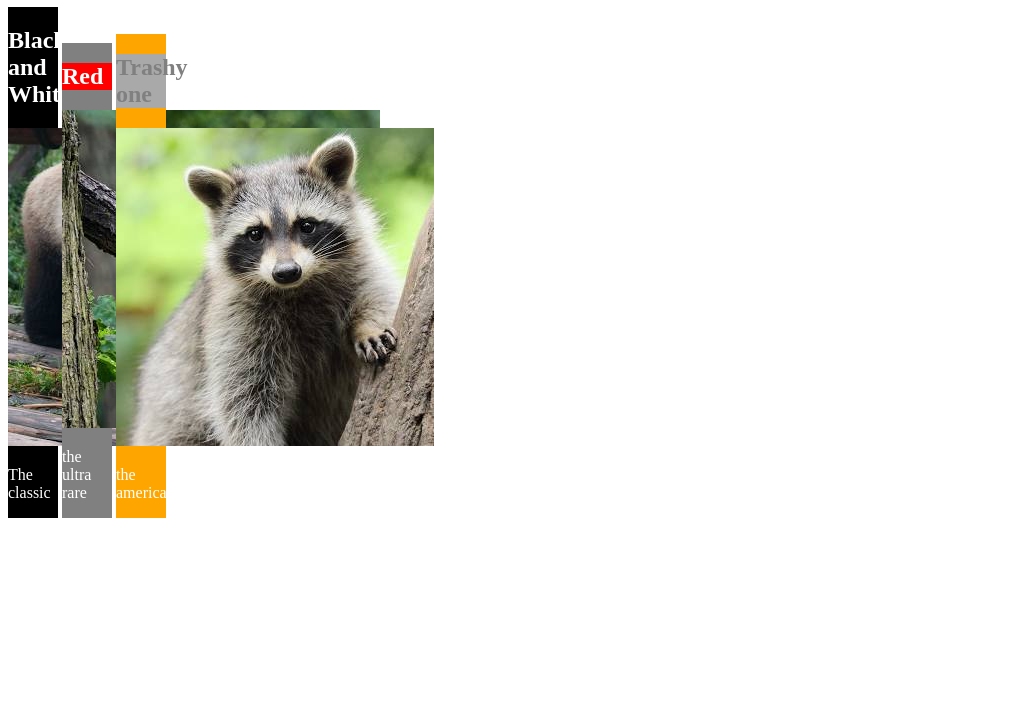
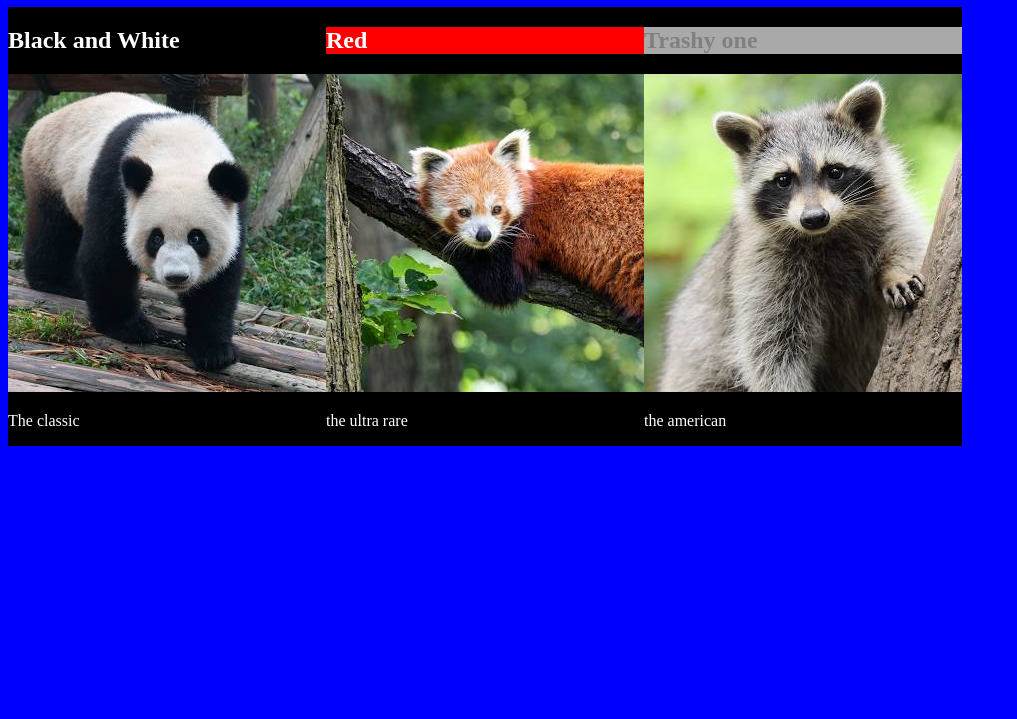
Before and after one commit to ClaytonMalarkey/W3A2, a plain HTML site: page index.html in a window 1280 px wide. Shown: the part 81-800 px from the top of the page, without its empty margins (0-1017 px from the left). Drawn offline with Linux system fonts and the light colour scheme.

Commit message:
third commit

```diff
--- a/index.html
+++ b/index.html
@@ -21,7 +21,7 @@
     <meta author="Clateman">
     <meta descritio="giant panda red panda trash panda">
     <meta keywords="giantpanda redpanda trashpanda">
-    <link rel="stylesheet" href="css/style.css">
+    <link rel="stylesheet" href="css/index.css">
 </head>
 <body>
     <h1>Pandas</h1>
--- a/css/style.css
+++ b/scss/index.scss
@@ -1,3 +1,7 @@
+body {
+    background-color: blue;
+}
+
 #trashy-panda {
     color: grey;
     background-color: darkgray;
@@ -12,7 +16,7 @@
 }
 .inline-black-white {
     background-color: black;
-    display: inline=block;
+    display: inline-block;
 }
 div p {
     color: white;
@@ -30,16 +34,17 @@ h1 {
 }
 article {
     display: inline-block;
-    float:left:
+    float: left;
 }
 p {
     color:white;
 }
-.transition1 {
-    width: 50px;
-    background-color: black;
+.transiton1:hover {
+    animation-name: AnimationOne;
+    animation-duration: 1s;
+    animation-timing-function: ease-in-out;
 }
-@keyframes .transiton1{
+@keyframes AnimatinoOne {
     0% {
     width: 100px;
     background-color: red;
@@ -53,11 +58,12 @@ p {
     background-color: blue;
     }
 }
-.transition2 {
-    width: 50px;
-    background-color: grey;
+#transiton2:hover {
+    animation-name: AnimationTwo;
+    animation-duration: 1s;
+    animation-timing-function: ease-in-out;
 }
-@keyframes .transiton2{
+@keyframes AnimationTwo {
     0% {
     width: 100px;
     background-color: red;
@@ -71,11 +77,12 @@ p {
     background-color: blue;
     }
 }
-.transition3 {
-    width: 50px;
-    background-color: orange;
+#Transition3:hover {
+    animation-name: AnimationThree;
+    animation-duration: 1s;
+    animation-timing-function: ease-in-out;
 }
-@keyframes .transiton1{
+@keyframes AnimationThree {
     0% {
     width: 100px;
     background-color: red;
@@ -88,6 +95,7 @@ p {
     width: 200px;
     background-color: blue;
     }
+}
 .transiton4 {
     width: 300px;
     background-color: blue;
```
Also changed, not shown: css/index.css (added), 1 other file.
